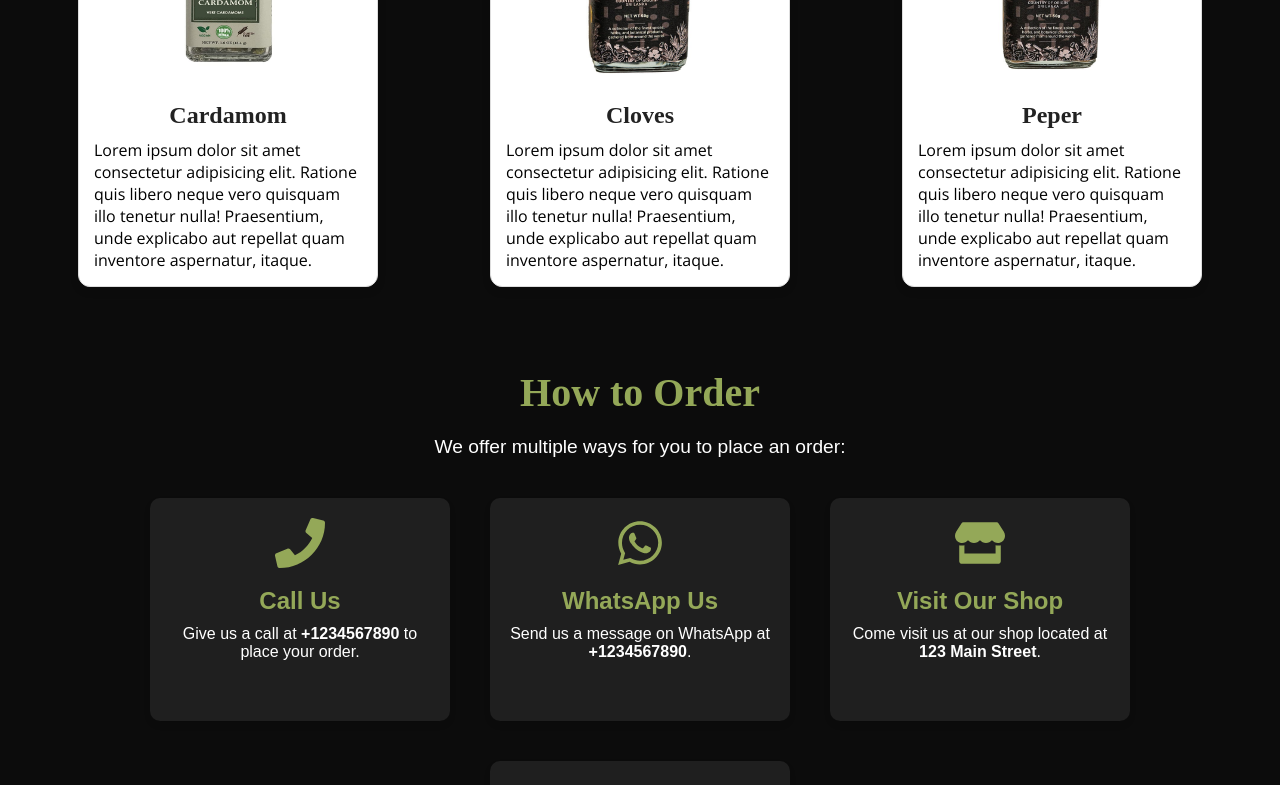
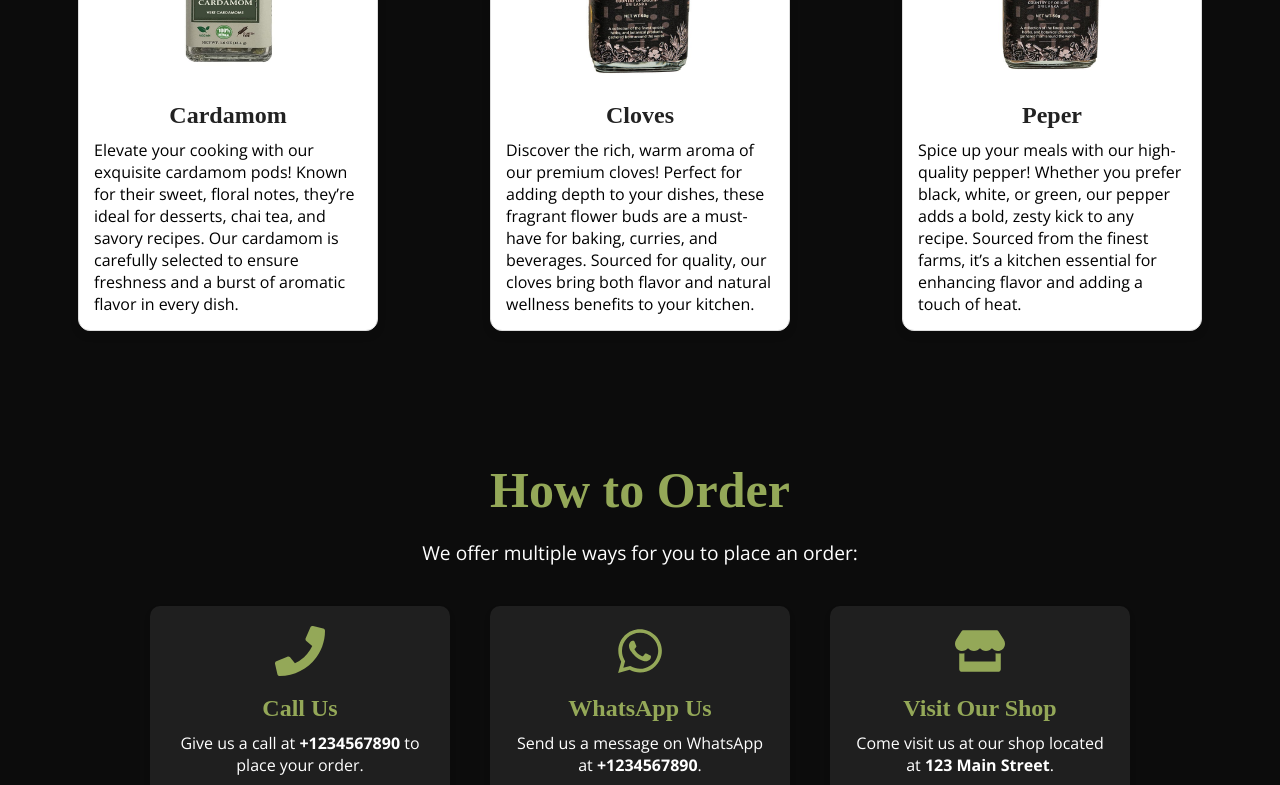
Before and after one commit to MrKavishan/E-Commerce, a React (Create React App) app in the folder spm/: page / in a window 1280 px wide. Shown: the part 1120-1905 px from the top of the page. Built offline with nearby package versions, Linux system fonts and the light colour scheme; a web font is replaced by a local one.

Commit message:
updated css

```diff
--- a/spm/src/Container/AboutUs/AboutUs.css
+++ b/spm/src/Container/AboutUs/AboutUs.css
@@ -17,7 +17,7 @@
     text-align: center;
 }
 .about p{
-    font-family:'Segoe UI', Tahoma, Geneva, Verdana, sans-serif
+    font-family:var(--font-alt);
 }
 .history{
     width: 100%;
@@ -26,10 +26,9 @@
     text-align: center;
 }
 .history p{
-    font-family: 'Segoe UI', Tahoma, Geneva, Verdana, sans-serif;
+    font-family:var(--font-alt);
 }
 .about-section h1{
-    font-family: var(--font-base);
     font-size: 50px;
     color: var(--color-green);
     margin-bottom: 20px;
--- a/spm/src/Container/ContactUs/ContactUs.css
+++ b/spm/src/Container/ContactUs/ContactUs.css
@@ -12,17 +12,18 @@
   padding: 1rem;
 }
 
-h1 {
+.contactHeader h1 {
   text-align: center;
-  font-family: var(--font-base);
-  color: var(--color-green);
-  font-size: 50px;
-  font-weight: bolder;
+      font-size: 50px;
+      margin-bottom: 20px;
+      margin-top: 3rem;
+      color:var(--color-green);
+
 }
 
 .contact p {
   margin: 10px;
-  font-family:'Segoe UI', Tahoma, Geneva, Verdana, sans-serif;
+  font-family:var(--font-alt);
   text-align: center;
   color: aliceblue;
 }
--- a/spm/src/Container/HowToOrder/HowToOrder.css
+++ b/spm/src/Container/HowToOrder/HowToOrder.css
@@ -3,16 +3,20 @@
     padding: 50px 20px;
     background-color: var(--color-black);
     color: #fff;
-    font-family: "Poppins", sans-serif;
+
   }
 
   .how-to-order h1 {
-    font-size: 2.5rem;
+    text-align: center;
+    font-size: 50px;
     margin-bottom: 20px;
+    margin-top: 3rem;
     color:var(--color-green);
+
   }
 
   .how-to-order p {
+    font-family: var(--font-alt);
     font-size: 1.2rem;
     margin-bottom: 40px;
     color: #fff;
--- a/spm/src/Container/Products/Products.jsx
+++ b/spm/src/Container/Products/Products.jsx
@@ -14,25 +14,30 @@ const Products = () => (
       <div className='crdmom'>
       <img src={crdmom} alt=''/>
       <h2>Cardamom</h2>
-      <p>Lorem ipsum dolor sit amet consectetur adipisicing elit.
-        Ratione quis libero neque vero quisquam illo tenetur nulla! Praesentium,
-        unde explicabo aut repellat quam inventore aspernatur, itaque.</p>
+      <p>Elevate your cooking with our exquisite cardamom pods!
+         Known for their sweet, floral notes, they’re ideal for
+         desserts, chai tea, and savory recipes. Our cardamom is
+         carefully selected to ensure freshness and a burst of
+          aromatic flavor in every dish.</p>
 
     </div>
     <div className='cloves'>
       <img src={clove} alt=''/>
       <h2>Cloves</h2>
-      <p>Lorem ipsum dolor sit amet consectetur adipisicing elit.
-        Ratione quis libero neque vero quisquam illo tenetur nulla! Praesentium,
-        unde explicabo aut repellat quam inventore aspernatur, itaque.</p>
+      <p>Discover the rich, warm aroma of our premium cloves!
+        Perfect for adding depth to your dishes, these fragrant
+         flower buds are a must-have for baking, curries, and
+         beverages. Sourced for quality, our cloves bring both
+          flavor and natural wellness benefits to your kitchen.</p>
 
     </div>
     <div className='peper'>
       <img src={peper} alt=''/>
       <h2>Peper</h2>
-      <p>Lorem ipsum dolor sit amet consectetur adipisicing elit.
-        Ratione quis libero neque vero quisquam illo tenetur nulla! Praesentium,
-        unde explicabo aut repellat quam inventore aspernatur, itaque.</p>
+      <p>Spice up your meals with our high-quality pepper! Whether
+        you prefer black, white, or green, our pepper adds a bold,
+        zesty kick to any recipe. Sourced from the finest farms,
+        it’s a kitchen essential for enhancing flavor and adding a touch of heat.</p>
 
     </div>
     </div>
--- a/spm/src/Container/Products/products.css
+++ b/spm/src/Container/Products/products.css
@@ -2,7 +2,7 @@
 .products {
     width: 100%;
       background-color:var(--color-black);
-      min-height: 100vh;
+      min-height: 70vh;
 
 
     }
--- a/spm/src/Container/Services/Services.css
+++ b/spm/src/Container/Services/Services.css
@@ -4,19 +4,22 @@
     width: 100%;
     background: var(--color-black);
     color: #fff;
-    font-family: "Poppins", sans-serif;
+
   }
 
   .services h1 {
-    font-size: 2.5rem;
+    text-align: center;
+    font-size: 50px;
     margin-bottom: 20px;
-    color: var(--color-green);
+    margin-top: 3rem;
+    color:var(--color-green);
   }
 
   .services p {
     font-size: 1.2rem;
     margin-bottom: 40px;
     color: #fff;
+    font-family: var(--font-alt);
   }
 
   .services-container {
--- a/spm/src/Container/Services/Services.jsx
+++ b/spm/src/Container/Services/Services.jsx
@@ -47,7 +47,7 @@ const Services = () => {
       animate={{ opacity: 1 }}
       exit={{ opacity: 0 }}
       transition={{ duration: 0.5 }}
-      className="services" id="services"
+      className="services " id="services"
     >
       <h1>Our Services</h1>
       <p>We are committed to providing exceptional service to our customers.</p>
```
